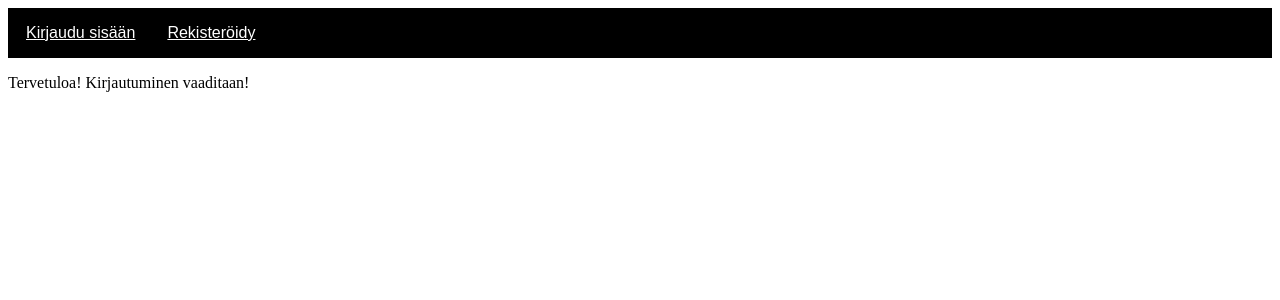
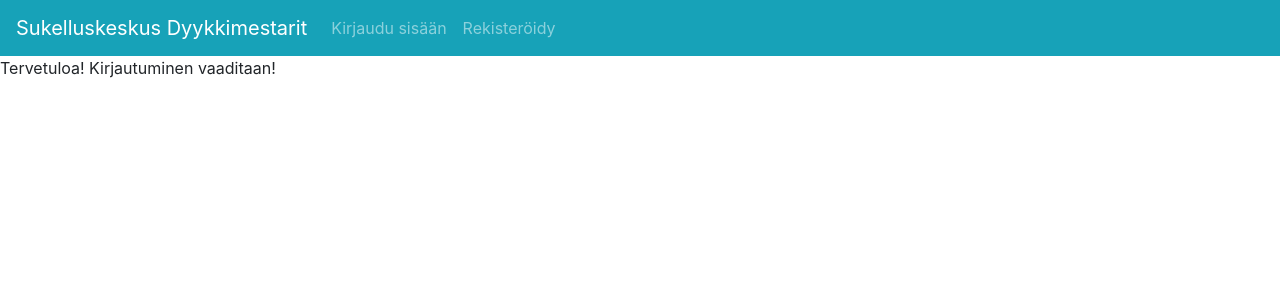
Before and after one commit to ValheKouneli/dyykkimestarit, a Flask app: page / in a window 1280 px wide. Shown: the top 300 px of the page. Run offline with Flask 2, Linux system fonts and the light colour scheme; some libraries are stand-ins or nearby versions.

Commit message:
Bootstrappausta navbarille, listauksen taulukolle ja main.css siivousta

```diff
--- a/application/static/css/main.css
+++ b/application/static/css/main.css
@@ -1,40 +1,3 @@
-.deletebtn {
-    background-color: red;
-}
-
 .editreadonly {
     background-color: lightgray;
 }
-
-.navbar {
-    list-style-type: none;
-    margin: 0;
-    padding: 0;
-    overflow: hidden;
-    background-color: black;
-    border-style: solid;
-    border-width: 2px;
-    font-family: arial;
-
-}
-
-.navbarlist {
-    float: left;
-    color: white;
-}
-
-.navbarlist a {
-    padding: 14px 16px;
-    text-align: center;
-    display: block;
-    font-size: 16px;
-    color: white;
-}
-
-.navbarlist a:hover {
-    background-color: royalblue;
-}
-
-.reunus {
-    border: 1px solid black;
-}
--- a/application/templates/layout.html
+++ b/application/templates/layout.html
@@ -2,23 +2,27 @@
 <html>
   <head>
     <meta charset="utf-8">
+    <meta name="viewport" content="width=device-width, initial-scale=1, shrink-to-fit=no">
+
     <title>Dyykkimestarit</title>
-    <link rel="stylesheet" href="{{ url_for('static', filename='css/main.css') }}"
+    <link rel="stylesheet" href="https://maxcdn.bootstrapcdn.com/bootstrap/4.0.0/css/bootstrap.min.css" integrity="sha384-Gn5384xqQ1aoWXA+058RXPxPg6fy4IWvTNh0E263XmFcJlSAwiGgFAW/dAiS6JXm" crossorigin="anonymous">
   </head>
 
   <body>
     <div>
-      <ul class="navbar">
-        {% if current_user.is_authenticated %}
-        <li class="navbarlist"><a href="{{ url_for('worklog_stats') }}">Etusivuni</a></li>
-        <li class="navbarlist"><a href="{{ url_for('worklog_list') }}">Listaus kirjauksistani</a></li>
-        <li class="navbarlist"><a href="{{ url_for('worklog_form') }}">Lisää uusi työtehtävä</a></li>
-        <li class="navbarlist"><a href="{{ url_for('auth_logout') }}">Kirjaudu ulos - {{ current_user.name }}</a></li>
-        {% else %}
-        <li class="navbarlist"><a href="{{ url_for('auth_login') }}">Kirjaudu sisään</a></li>
-        <li class="navbarlist"><a href="{{ url_for('auth_register') }}">Rekisteröidy</a></li>
-        {% endif %}
-      </ul>
+      <nav class="navbar navbar-expand-lg navbar-dark bg-info">
+        <a class="navbar-brand" href="{{ url_for('worklog_stats') }}">Sukelluskeskus Dyykkimestarit</a>
+          <div class="navbar-nav">
+            {% if current_user.is_authenticated %}
+              <a class="nav-item nav-link" href="{{ url_for('worklog_list') }}">Listaus kirjauksistani</a>
+              <a class="nav-item nav-link" href="{{ url_for('worklog_form') }}">Lisää uusi työtehtävä</a>
+              <a class="nav-item nav-link" href="{{ url_for('auth_logout') }}">Kirjaudu ulos - {{ current_user.name }}</a>
+            {% else %}
+              <a class="nav-item nav-link" href="{{ url_for('auth_login') }}">Kirjaudu sisään</a>
+              <a class="nav-item nav-link" href="{{ url_for('auth_register') }}">Rekisteröidy</a>
+            {% endif %}
+          </div>
+      </nav>
     </div>
 
     {% block body %}
@@ -27,4 +31,8 @@
       </p>
     {% endblock %}
   </body>
+
+  <script src="https://code.jquery.com/jquery-3.2.1.slim.min.js" integrity="sha384-KJ3o2DKtIkvYIK3UENzmM7KCkRr/rE9/Qpg6aAZGJwFDMVNA/GpGFF93hXpG5KkN" crossorigin="anonymous"></script>
+  <script src="https://cdnjs.cloudflare.com/ajax/libs/popper.js/1.12.9/umd/popper.min.js" integrity="sha384-ApNbgh9B+Y1QKtv3Rn7W3mgPxhU9K/ScQsAP7hUibX39j7fakFPskvXusvfa0b4Q" crossorigin="anonymous"></script>
+  <script src="https://maxcdn.bootstrapcdn.com/bootstrap/4.0.0/js/bootstrap.min.js" integrity="sha384-JZR6Spejh4U02d8jOt6vLEHfe/JQGiRRSQQxSfFWpi1MquVdAyjUar5+76PVCmYl" crossorigin="anonymous"></script>
 </html>
```
Also changed, not shown: application/templates/worklog/list.html (+11 -7 lines).
